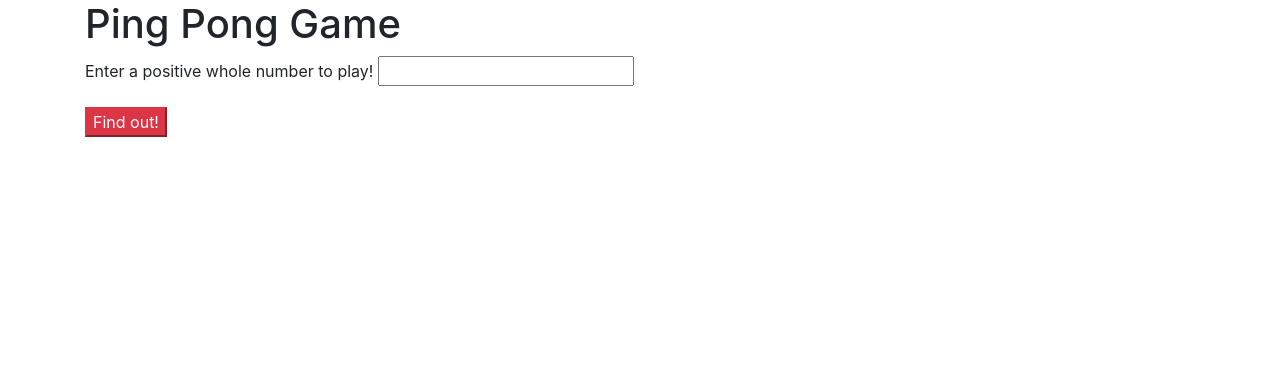
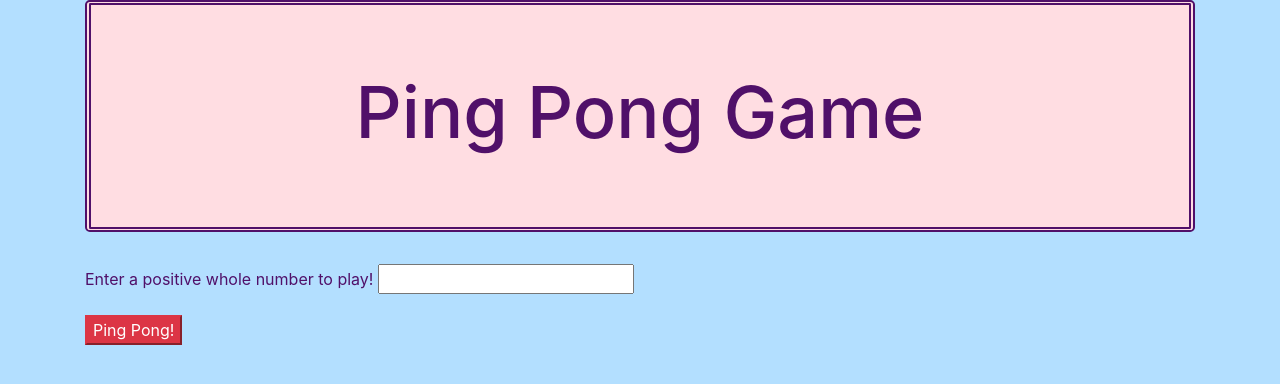
Before and after one commit to gronskan/project3, a plain HTML site: page index.html in a window 1280 px wide. Drawn offline with nearby package versions, Linux system fonts and the light colour scheme.

Commit message:
added css and bootstrap elements to give the page more style

```diff
--- a/css/styles.css
+++ b/css/styles.css
@@ -0,0 +1,18 @@
+body {
+  background-color: #b3dfff;
+  color: #501069;
+}
+
+h1 {
+  text-align: center;
+  font-size: 72px;
+  color: #501069;
+}
+
+.jumbotron {
+  background-color: #ffdde2;
+  border-style: double;
+  border-color: #501069;
+  border-width: thick 6px;
+
+}
--- a/index.html
+++ b/index.html
@@ -12,7 +12,9 @@
   </head>
   <body>
     <div class="container">
-      <h1>Ping Pong Game</h1>
+      <div class="jumbotron">
+        <h1>Ping Pong Game</h1>
+      </div>
 
       <form id="pingpong">
         <div class="form-group">
@@ -20,7 +22,7 @@
           <input id="number" type="text">
         </div>
 
-        <button type="submit" class="btn-danger">Find out!</button>
+        <button type="submit" class="btn-danger">Ping Pong!</button>
       </form>
 
       <div id="list">
```
Also changed, not shown: 1 other file.
